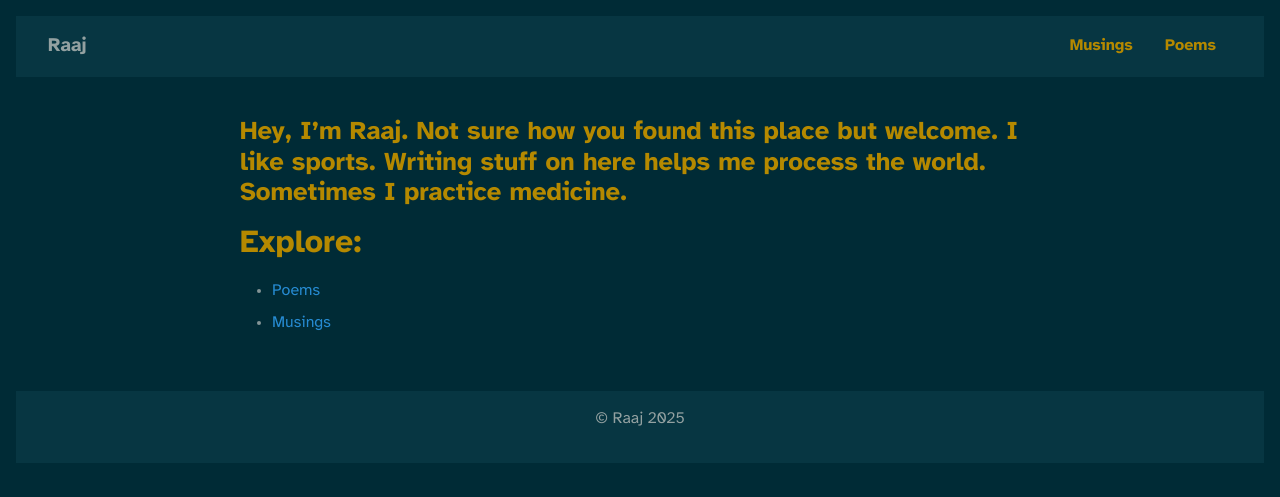
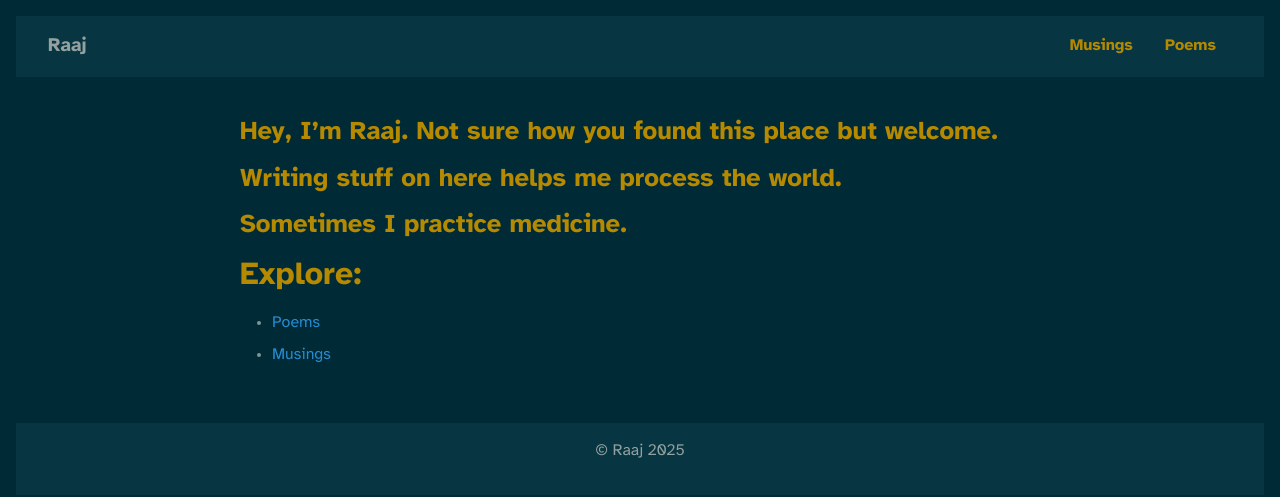
Before and after one commit to itsraaj/itsraaj.github.io, a Jekyll site: the page built from index.md, in a window 1280 px wide. Shown: the top 497 px of the page. Built offline with Jekyll 4.4.1, drawn with Linux system fonts in a browser that asks for light colours.

Commit message:
Update index.md

```diff
--- a/index.md
+++ b/index.md
@@ -3,7 +3,9 @@ layout: default
 title: Home
 ---
 
-### Hey, I'm Raaj. Not sure how you found this place but welcome. I like sports. Writing stuff on here helps me process the world. Sometimes I practice medicine.
+### Hey, I'm Raaj. Not sure how you found this place but welcome.
+### Writing stuff on here helps me process the world.
+### Sometimes I practice medicine.
 
 ## Explore:
 - [Poems](/poems)
```
